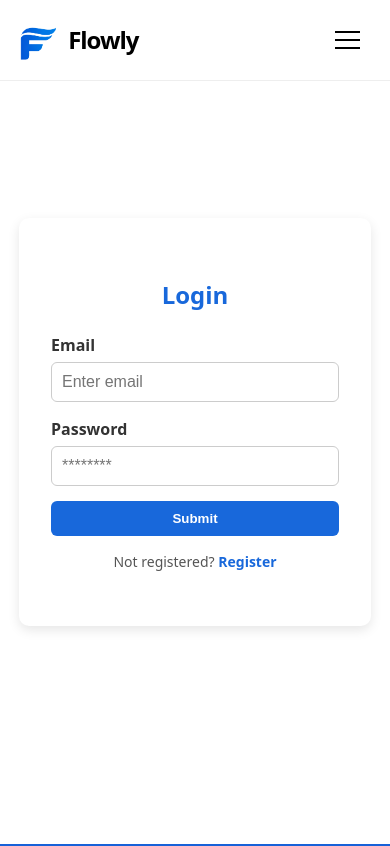
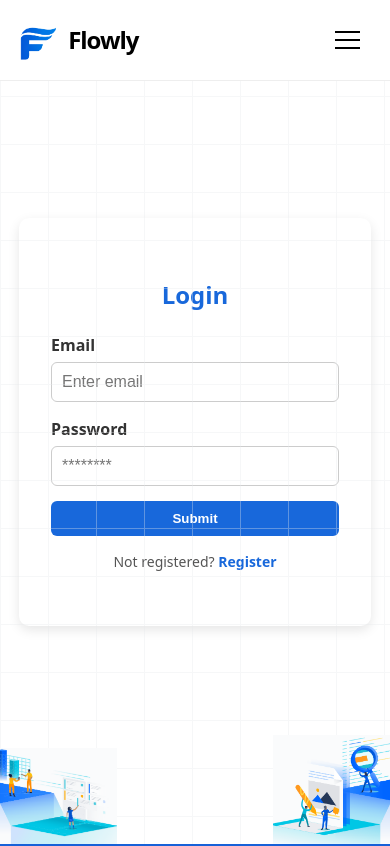
Before and after one commit to stefanpopovic01/project-management-app, a React (Vite) app in the folder frontend/: page /login in a window 390 px wide. Shown: the top 846 px of the page. Built offline with nearby package versions, Linux system fonts and the light colour scheme.

Commit message:
feat(pages) add hero-grid-bg

```diff
--- a/frontend/src/pages/Login/Login.jsx
+++ b/frontend/src/pages/Login/Login.jsx
@@ -39,6 +39,7 @@ function Login() {
 
   return (
     <div className="login-container">
+    <div className="hero-grid-bg" />
       <form className="login-form" onSubmit={handeLogin}>
         <h2>Login</h2>
 
--- a/frontend/src/pages/Register/Register.css
+++ b/frontend/src/pages/Register/Register.css
@@ -71,14 +71,14 @@
     position: absolute;
     bottom: 0%;
     left: 0%;
-    width: 23%;
+    width: 30%;
 }
 
 .backgroundImg2{
     position: absolute;
     right: 0%;
     bottom: 0%;
-    width: 23%;
+    width: 30%;
 }
 
 @media (max-width: 768px) {
@@ -87,7 +87,8 @@
   }
 
   .backgroundImg1, .backgroundImg2{
-    display: none;
+    width: 30%;
+    display: block;
   }
 
 }
--- a/frontend/src/pages/Register/Register.jsx
+++ b/frontend/src/pages/Register/Register.jsx
@@ -47,6 +47,7 @@ function Register() {
 
   return (
     <div className="register-container" onSubmit={handleRegister}>
+    <div className="hero-grid-bg" />
       <form className="register-form">
         <h2>Register</h2>
 
```
